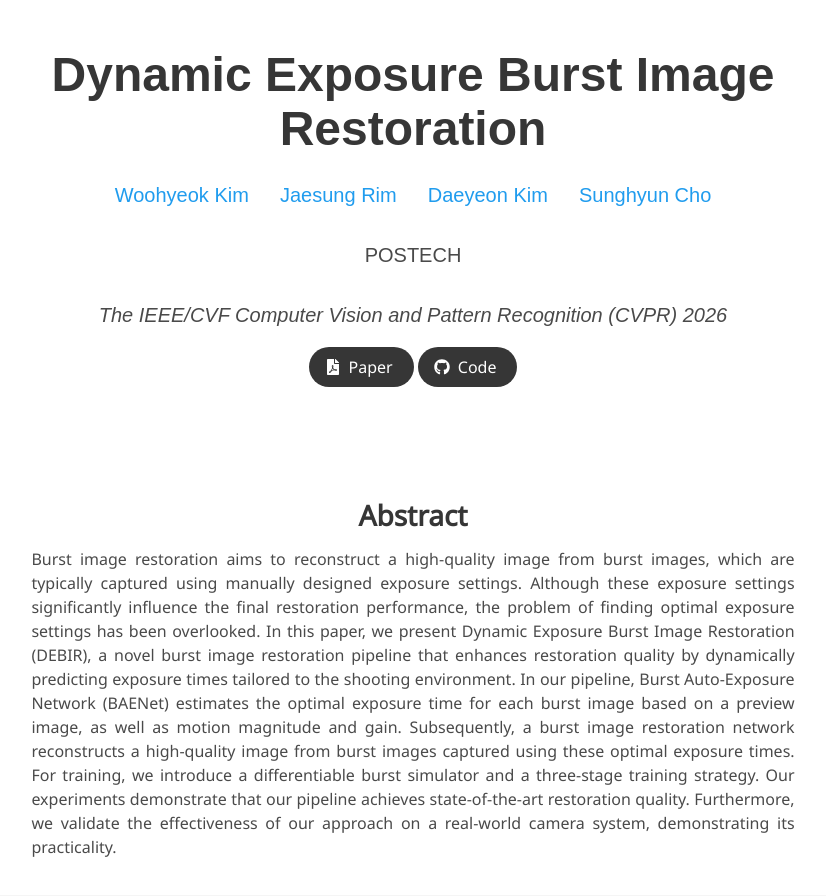
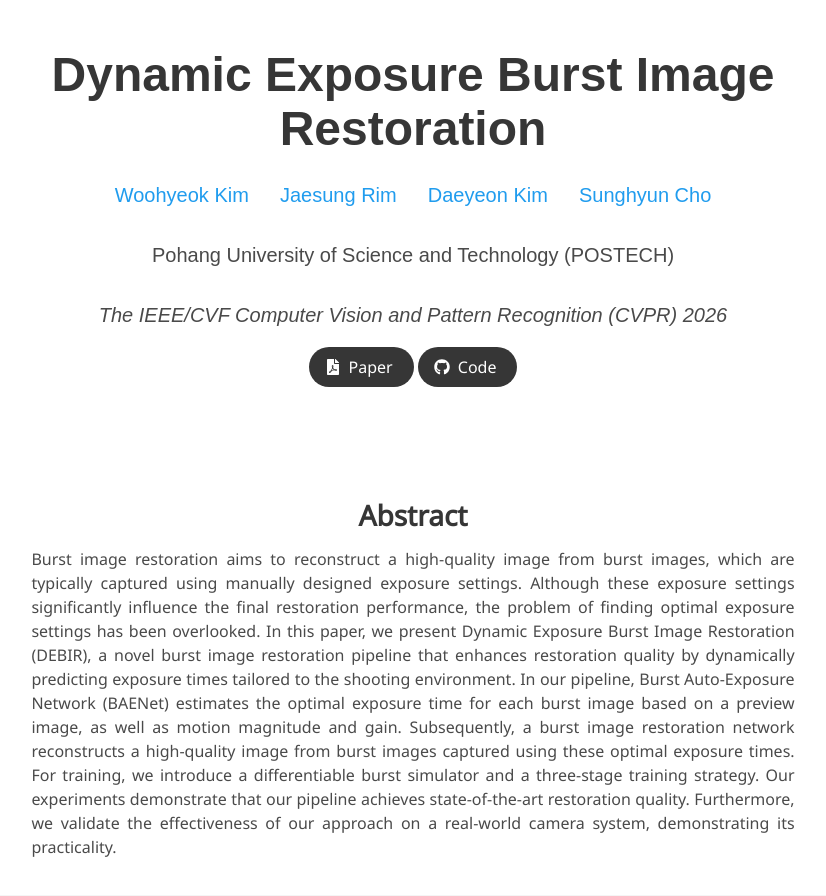
Before and after one commit to woo525/DEBIR, a Jekyll site: the page built from index.md, in a window 1280 px wide and 900 px high. Shown: the top 896 px of the window, without its empty margins (227-1053 px from the left). Built offline with Jekyll 4.4.1, drawn with Linux system fonts in a browser that asks for light colours; some web fonts are replaced.

Commit message:
Update index.md

```diff
--- a/index.md
+++ b/index.md
@@ -5,7 +5,7 @@ title: Dynamic Exposure Burst Image Restoration
 authors:
     <A href="https://woo525.github.io/">Woohyeok Kim</A> &emsp; <A href="https://rimchang.github.io/">Jaesung Rim</A> &emsp; <A href="">Daeyeon Kim</A> &emsp; <A href="https://www.scho.pe.kr/home">Sunghyun Cho</A>
 affiliations:
-    <br>POSTECH
+    <br>Pohang University of Science and Technology (POSTECH)
     <br><br><p style="font-style:italic;">The IEEE/CVF Computer Vision and Pattern Recognition (CVPR) 2026</p>
 paper: https://woo525.github.io/DEBIR
 code: https://github.com/woo525/DEBIR
```
